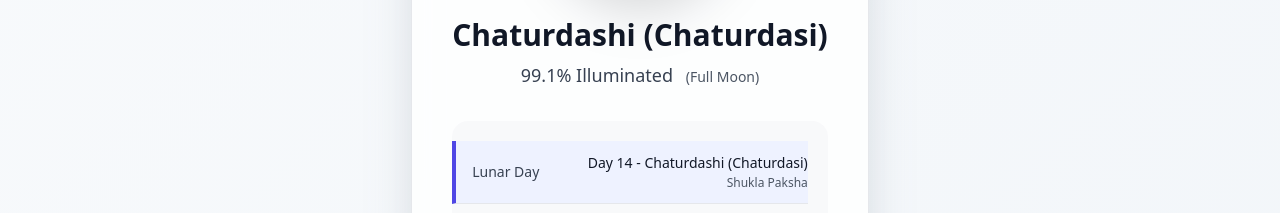
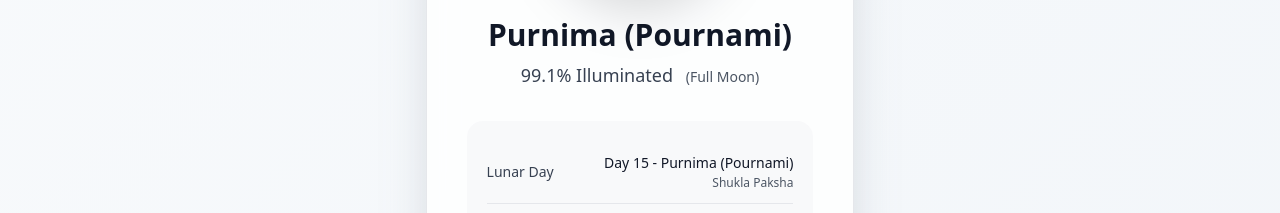
Before and after one commit to sreevardhanreddi/moon-phase, a website: page index.html in a window 1280 px wide. Shown: the part 360-573 px from the top of the page. Drawn offline with Linux system fonts and the light colour scheme.

Commit message:
fix: improve lunar day calculation based on tithi system for accuracy

```diff
--- a/index.html
+++ b/index.html
@@ -501,8 +501,11 @@
       const now = selectedDate;
       const moonData = getMoonPhase(now);
 
-      // Calculate lunar day (1-30)
-      const lunarDay = Math.floor(moonData.age) + 1;
+      // Calculate lunar day (1-30) based on tithi system
+      // Each tithi is synodic month / 30 = ~0.984 days, not 1 solar day
+      const synodicMonth = 29.53058867;
+      const tithiDuration = synodicMonth / 30;
+      const lunarDay = Math.min(30, Math.floor(moonData.age / tithiDuration) + 1);
       const isDay11 = lunarDay === 11 || lunarDay === 26;
       const isDay19 = lunarDay === 19;
       const isDay14 = lunarDay === 14 || lunarDay === 29;
```
